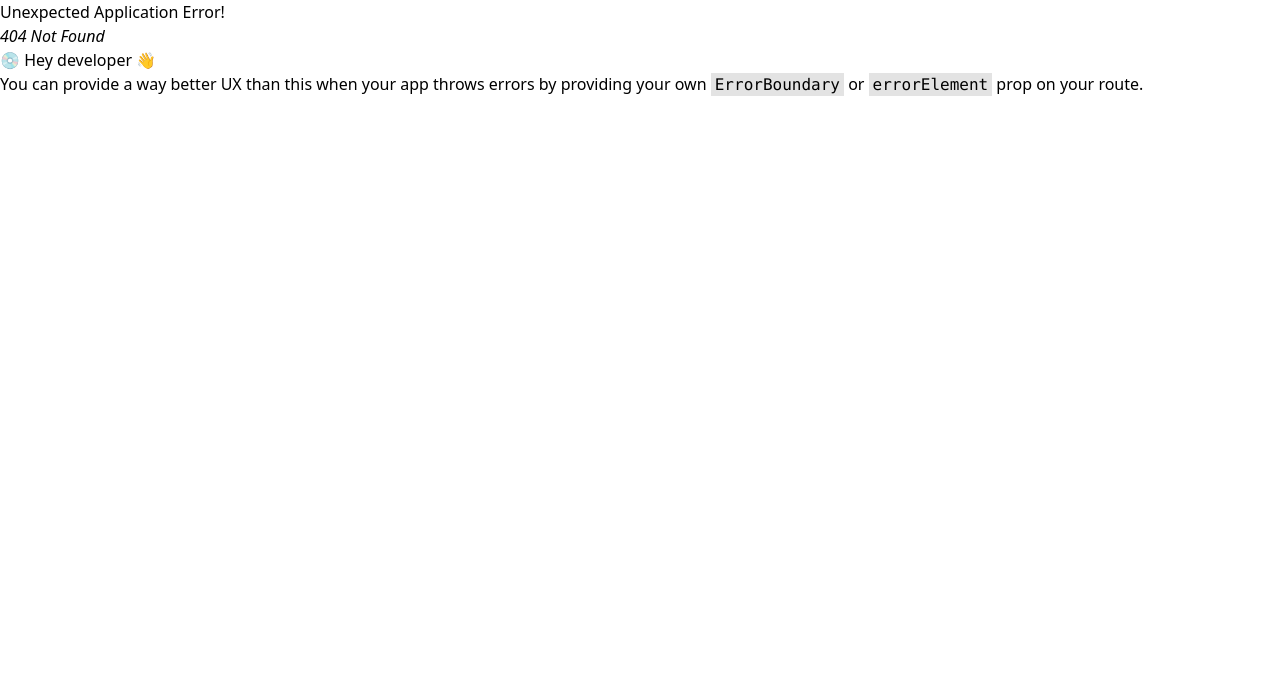
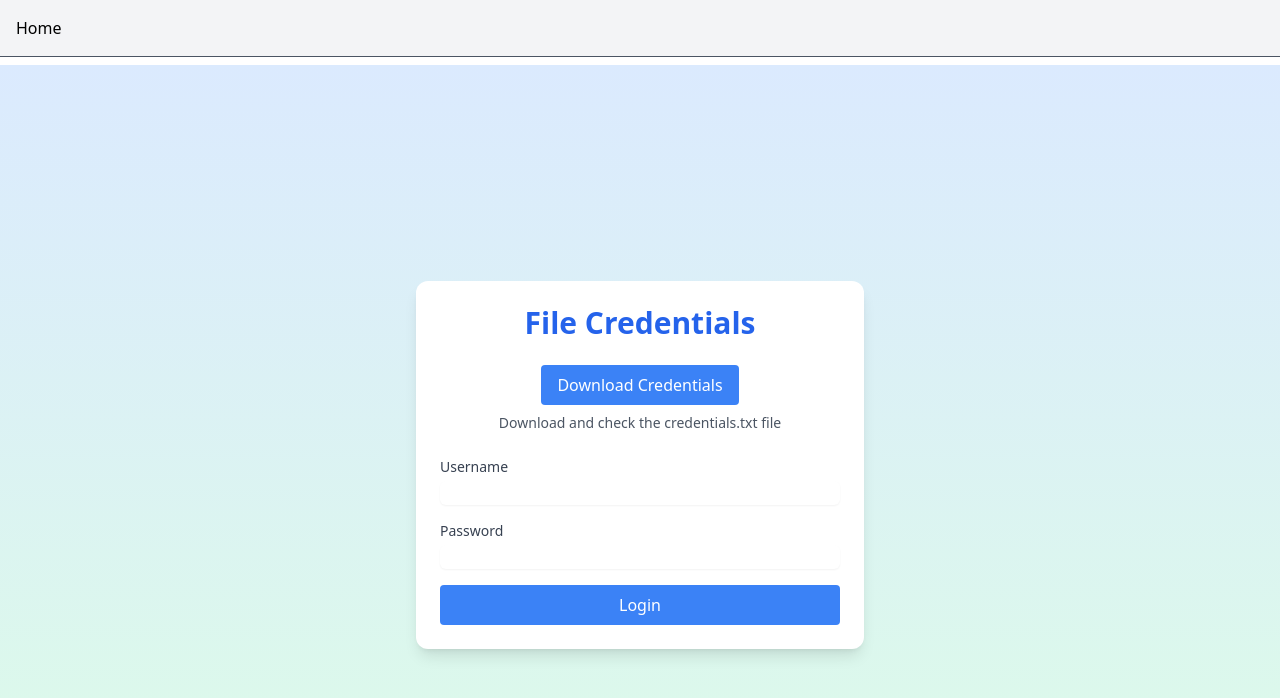
Before and after one commit to mattmazzola/webgames, a React (Vite) app in the folder webvoyagerplusplusfe/: page /file-credentials in a window 1280 px wide. Before the commit this address had no page. Shown: the top 698 px of the page. Built offline with nearby package versions, Linux system fonts and the light colour scheme.

Commit message:
Add file credentials

```diff
--- /dev/null
+++ b/webvoyagerplusplusfe/src/pages/FileCredentials.tsx
@@ -0,0 +1,114 @@
+import { useState } from "react";
+
+const FileCredentials: React.FC = () => {
+  const [username, setUsername] = useState("");
+  const [password, setPassword] = useState("");
+  const [message, setMessage] = useState<{
+    text: string;
+    type: "success" | "error" | null;
+  }>({ text: "", type: null });
+  const [isComplete, setIsComplete] = useState(false);
+
+  const handleSubmit = (e: React.FormEvent) => {
+    e.preventDefault();
+
+    if (username === "webvoyager" && password === "ai_explorer") {
+      setIsComplete(true);
+      setMessage({
+        text: "Login successful! The completion password is: FileSecrets2024",
+        type: "success",
+      });
+    } else {
+      setMessage({
+        text: "Invalid credentials. Please check the downloaded file.",
+        type: "error",
+      });
+    }
+  };
+
+  const handleDownload = () => {
+    const content = "username: webvoyager\npassword: ai_explorer";
+    const blob = new Blob([content], { type: "text/plain" });
+    const url = URL.createObjectURL(blob);
+    const a = document.createElement("a");
+    a.href = url;
+    a.download = "credentials.txt";
+    document.body.appendChild(a);
+    a.click();
+    document.body.removeChild(a);
+    URL.revokeObjectURL(url);
+  };
+
+  return (
+    <div className="flex flex-col items-center justify-center min-h-screen bg-gradient-to-b from-blue-100 to-green-100 p-4">
+      <div className="max-w-md w-full bg-white rounded-xl shadow-lg p-6">
+        <h1 className="text-3xl font-bold text-center mb-6 text-blue-600">
+          File Credentials
+        </h1>
+
+        <div className="mb-6 text-center">
+          <button
+            onClick={handleDownload}
+            className="bg-blue-500 text-white px-4 py-2 rounded hover:bg-blue-600 transition-colors"
+          >
+            Download Credentials
+          </button>
+          <p className="text-sm text-gray-600 mt-2">
+            Download and check the credentials.txt file
+          </p>
+        </div>
+
+        {message.text && (
+          <div
+            className={`mb-4 p-3 rounded-lg text-center ${
+              message.type === "error"
+                ? "bg-red-100 text-red-700"
+                : message.type === "success"
+                ? "bg-green-100 text-green-700"
+                : ""
+            }`}
+          >
+            {message.text}
+          </div>
+        )}
+
+        {!isComplete && (
+          <form onSubmit={handleSubmit} className="space-y-4">
+            <div>
+              <label className="block text-sm font-medium text-gray-700">
+                Username
+              </label>
+              <input
+                type="text"
+                value={username}
+                onChange={(e) => setUsername(e.target.value)}
+                className="mt-1 block w-full rounded-md border-gray-300 shadow-sm focus:border-blue-500 focus:ring-blue-500"
+                required
+              />
+            </div>
+            <div>
+              <label className="block text-sm font-medium text-gray-700">
+                Password
+              </label>
+              <input
+                type="password"
+                value={password}
+                onChange={(e) => setPassword(e.target.value)}
+                className="mt-1 block w-full rounded-md border-gray-300 shadow-sm focus:border-blue-500 focus:ring-blue-500"
+                required
+              />
+            </div>
+            <button
+              type="submit"
+              className="w-full bg-blue-500 text-white px-4 py-2 rounded hover:bg-blue-600 transition-colors"
+            >
+              Login
+            </button>
+          </form>
+        )}
+      </div>
+    </div>
+  );
+};
+
+export default FileCredentials;
--- a/webvoyagerplusplusfe/src/router/routes.ts
+++ b/webvoyagerplusplusfe/src/router/routes.ts
@@ -7,6 +7,7 @@
 import ClickCubed from "../pages/ClickCubed";
 import ColorHarmony from "../pages/ColorHarmony";
 import EmojiRemember from "../pages/EmojiRemember";
+import FileCredentials from "../pages/FileCredentials";
 import FileUpload from "../pages/FileUpload";
 import Frogger from "../pages/Frogger";
 import Herding from "../pages/Herding";
@@ -214,4 +215,12 @@
     component: WebGLText,
     tags: ["webgl", "3d", "typing"],
   },
+  {
+    path: "/file-credentials",
+    title: "File Credentials",
+    description: "Download a credentials file and use it to log in",
+    icon: "🔑",
+    component: FileCredentials,
+    tags: ["file", "download", "form"],
+  },
 ];
```
